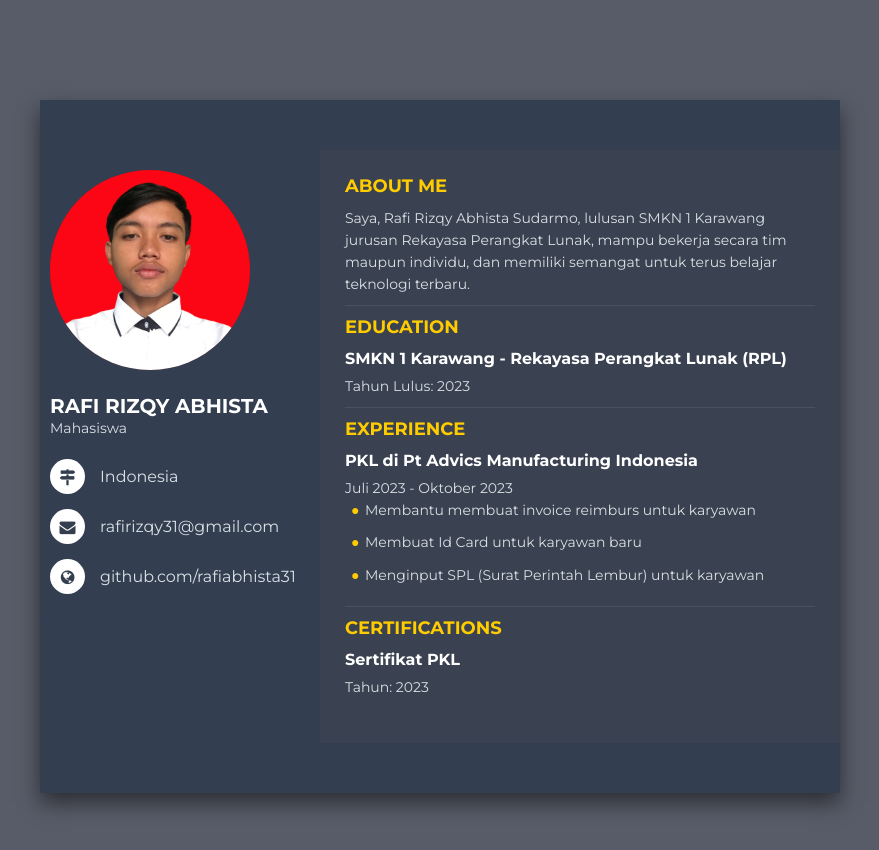
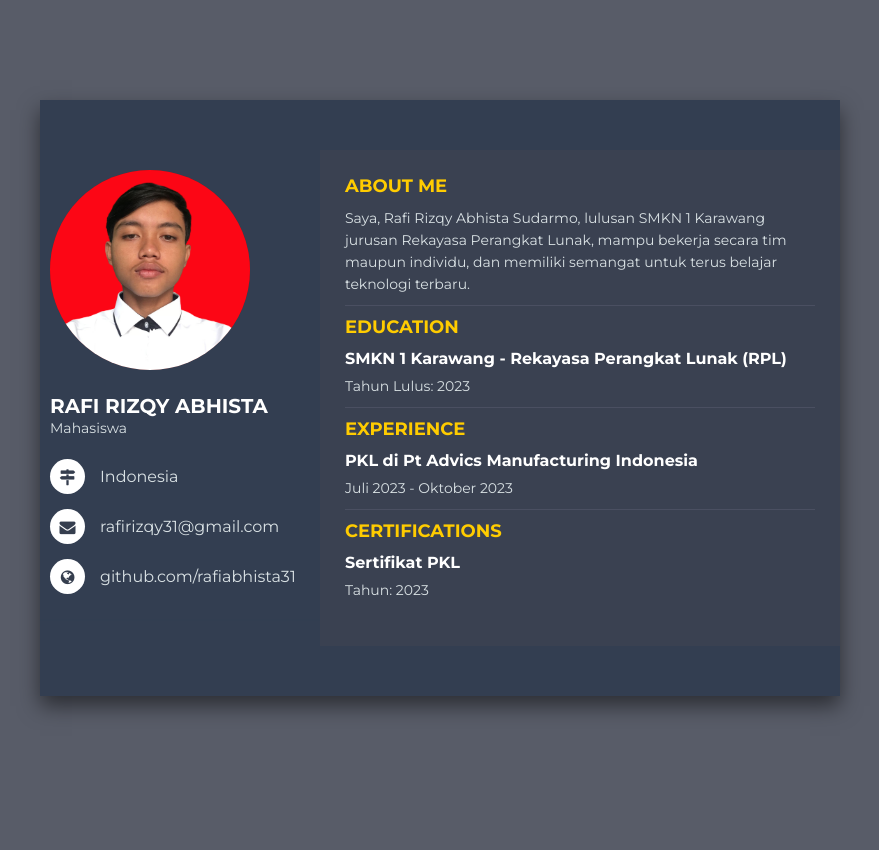
Before and after one commit to rafiabhistaubp/cv_final, a plain HTML site: page index.html in a window 1280 px wide. Shown: the whole page, without its empty margins (200-1079 px from the left). After the commit the page ends 800 px from the top, so only its background shows below. Drawn offline with Linux system fonts and the light colour scheme.

Commit message:
tambahan lagi

```diff
--- a/index.html
+++ b/index.html
@@ -74,11 +74,6 @@
                 <div class="section-title">Experience</div>
                 <h4>PKL di Pt Advics Manufacturing Indonesia</h4>
                 <p>Juli 2023 - Oktober 2023</p>
-                <ul class="experience-list">
-                    <li>Membantu membuat invoice reimburs untuk karyawan</li>
-                    <li>Membuat Id Card untuk karyawan baru</li>
-                    <li>Menginput SPL (Surat Perintah Lembur) untuk karyawan</li>
-                </ul>
             </div>
 
             <!-- Certifications section -->
--- a/style.css
+++ b/style.css
@@ -205,23 +205,3 @@ body{
     left: 50%;
     transform: translate(-50%, -50%);
 }
-.experience-list {
-    margin-left: 20px;
-    padding-left: 0;
-    list-style-type: disc;
-}
-
-.experience-list li {
-    margin-bottom: 10px;
-    color: #d9e1e4;
-    line-height: 1.6;
-}
-
-.experience-list li::before {
-    content: "●";
-    color: #ffcc00;
-    font-size: 14px;
-    display: inline-block;
-    width: 1em;
-    margin-left: -1em;
-}
```
